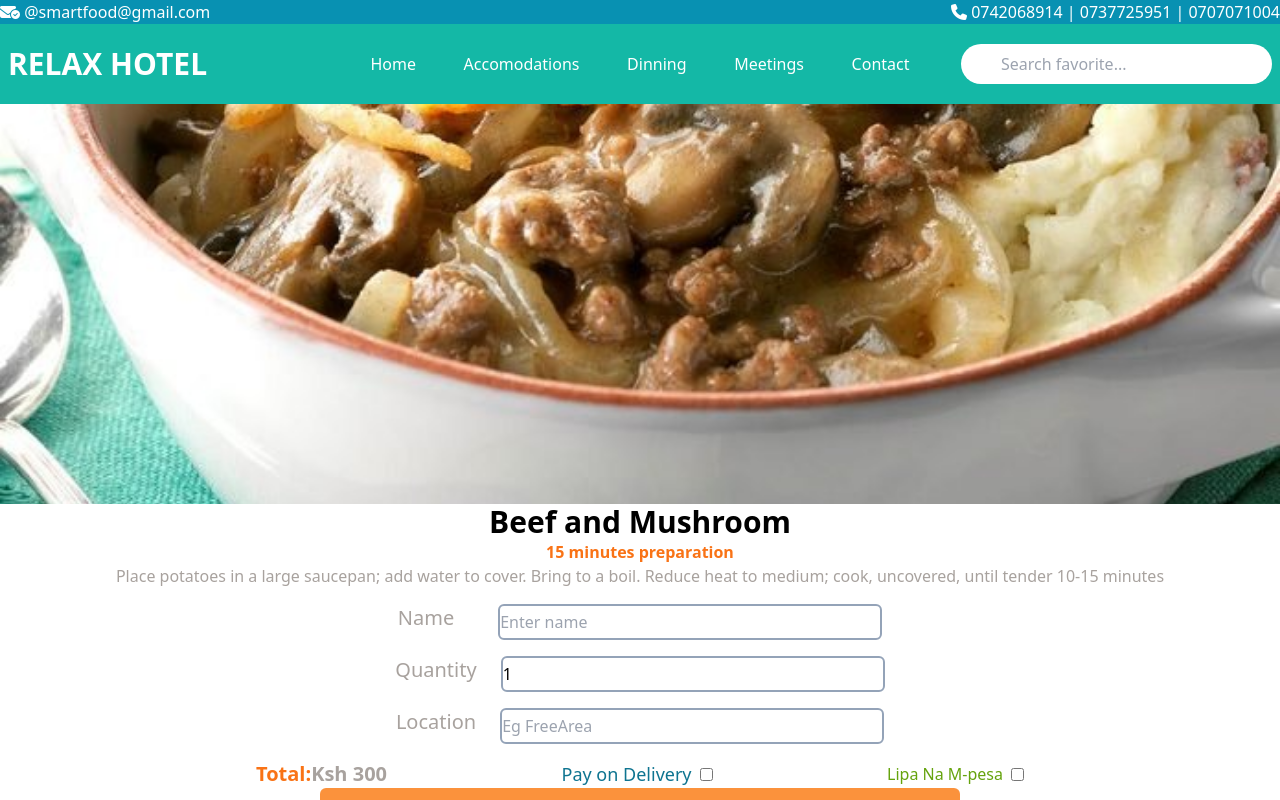
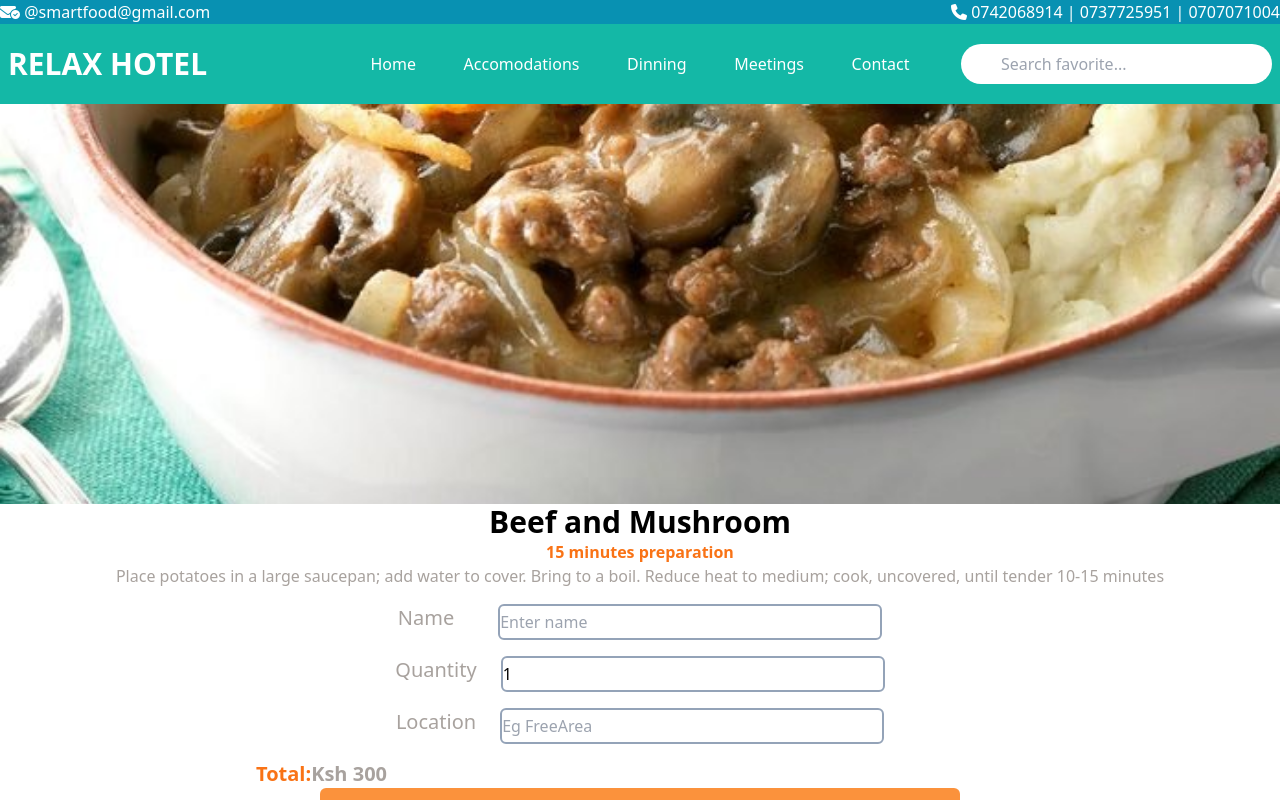
Before and after one commit to Arthur-Smart/relax-hotel, a React (Create React App) app: page /order/1 in a window 1280 px wide. Shown: the top 800 px of the page. Built offline with nearby package versions, Linux system fonts and the light colour scheme; what react-swipeable-views-utils would draw is missing.

Commit message:
Update Order.jsx

```diff
--- a/src/pages/order/Order.jsx
+++ b/src/pages/order/Order.jsx
@@ -94,14 +94,6 @@ const Order = () => {
         <span>
            <p className='text-xl text-stone-400 font-bold'><span className='text-orange-500  font-bold'>Total:</span>Ksh {total}</p>
         </span>
-          <span className='flex items-center text-lg'>
-            <p className='mr-2 text-cyan-700'>Pay on Delivery</p>
-            <input type='checkbox'/>
-          </span>
-          <span className='flex items-center'>
-            <p className='mr-2 text-lime-600'>Lipa Na M-pesa</p>
-            <input  type='checkbox'/>
-          </span>
         </div>
 
       </div>
```
